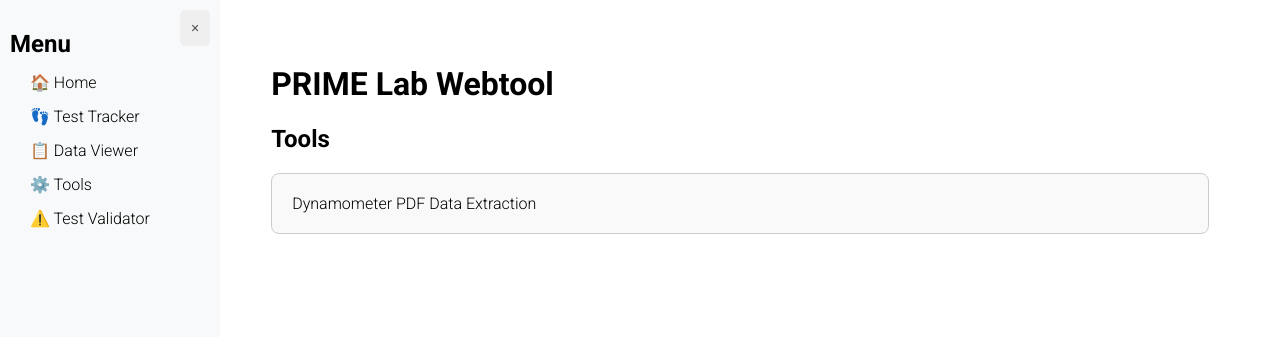
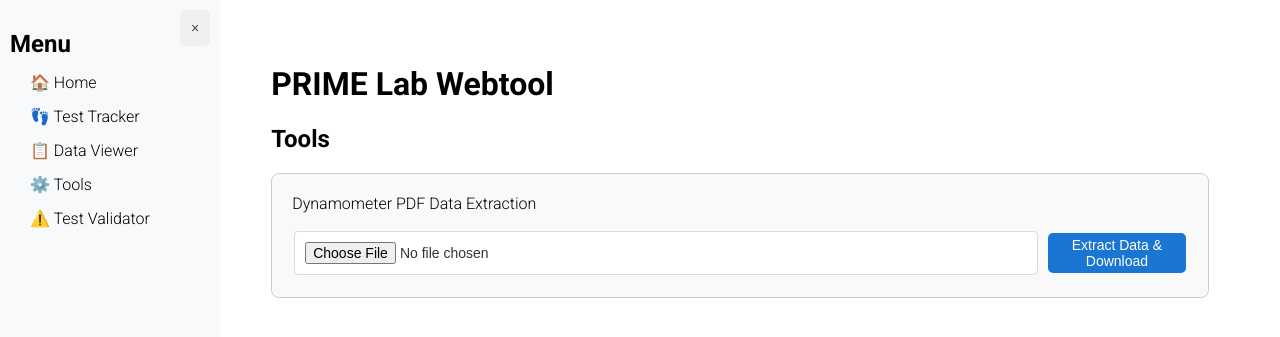
Before and after one commit to yang19-zzy/prime_webtool, a Flask app: page /data_tools/ in a window 1280 px wide. Shown: the top 337 px of the page. Run offline with Flask 3, Linux system fonts and the light colour scheme; parts of the project's set-up code (start-up, migrations or seed data) failed here and were passed over; some libraries are stand-ins or nearby versions.

Commit message:
updated UI

```diff
--- a/app/static/css/style.css
+++ b/app/static/css/style.css
@@ -424,15 +424,11 @@ button:hover {
 .sub-tool-container {
   border: 1px solid #ccc;
   border-radius: 8px;
-  /* margin: 10px; */
   padding: 12px;
-  /* max-width: 600px; */
   background-color: #f9f9f9;
 }
 
 .sub-tool-container-item.title {
-  cursor: pointer;
-  /* font-weight: bold; */
   padding: 8px;
 }
 
@@ -440,13 +436,8 @@ button:hover {
   margin: 0;
 }
 
-.sub-tool-container-item.file-form {
-  display: none;
-  margin-top: 10px;
-}
-
-.btn.submit-btn {
-  padding: 5px;
+#tools-container .btn.submit-btn {
+  padding: 4px;
   border: none;
   border-radius: 5px;
   background-color: #1976d2;
@@ -454,7 +445,7 @@ button:hover {
   cursor: pointer;
 }
 
-.btn.submit-btn:hover {
+#tools-container .btn.submit-btn:hover {
   background-color: #1565c0;
 }
 
@@ -463,8 +454,43 @@ button:hover {
   align-items: center;
   gap: 10px; /* spacing between input and button */
   max-width: none;
+  border: none;
+  background-color: transparent;
 }
 
 input[type="file"] {
   flex-grow: 1; /* allow input to take up available space */
+  background-color: white;
+  padding: 10px;
+  cursor: pointer;
 }
+input[type="file"]::file-selector-button {
+  cursor: pointer;
+}
+
+/* Error Message Pop-Up */
+.popup-overlay {
+    position: fixed;
+    top: 0; left: 0; right: 0; bottom: 0;
+    background: rgba(0,0,0,0.4);
+    display: flex;
+    align-items: center;
+    justify-content: center;
+    z-index: 9999;
+}
+.popup-content {
+    background: #fff;
+    padding: 2em 2.5em;
+    border-radius: 8px;
+    box-shadow: 0 2px 16px rgba(0,0,0,0.2);
+    position: relative;
+    min-width: 300px;
+    max-width: 90vw;
+}
+.close-btn {
+    position: absolute;
+    top: 8px;
+    right: 16px;
+    font-size: 1.5em;
+    cursor: pointer;
+}
--- a/app/static/js/toolsUI.js
+++ b/app/static/js/toolsUI.js
@@ -1,9 +1,14 @@
-document.addEventListener('DOMContentLoaded', function () {
-  const titleBlock = document.querySelector('.sub-tool-container-item.title');
-  const formBlock = document.querySelector('.sub-tool-container-item.file-form');
+// document.addEventListener('DOMContentLoaded', function () {
+//   const titleBlock = document.querySelector('.sub-tool-container-item.title');
+//   const formBlock = document.querySelector('.sub-tool-container-item.file-form');
 
-  titleBlock.addEventListener('click', function () {
-    const isVisible = formBlock.style.display === 'block';
-    formBlock.style.display = isVisible ? 'none' : 'block';
-  });
-});
+//   titleBlock.addEventListener('click', function () {
+//     const isVisible = formBlock.style.display === 'block';
+//     formBlock.style.display = isVisible ? 'none' : 'block';
+//   });
+// });
+
+window.onload = function() {
+    var popup = document.getElementById('error-popup');
+    if (popup) popup.style.display = 'flex';
+};
--- a/app/templates/base.html
+++ b/app/templates/base.html
@@ -43,6 +43,7 @@
         <main>
             <header><h1 class="">{{ lab_name }} Lab Webtool</h1></header>
             {% block content %}{% endblock %}
+            {% block error %}{% endblock %}
         </main>
     </div>
 
--- a/app/templates/tools.html
+++ b/app/templates/tools.html
@@ -28,8 +28,37 @@
                     <button class="btn submit-btn" id="extract-pdf-btn">Extract Data & Download</button>
                 </form>
             </div>
+            {% if csv_data %}
+            <script>
+                // Auto-download the CSV and refresh the page after
+                const csvData = "{{ csv_data|safe }}";  // base64 string
+
+                const blob = new Blob([Uint8Array.from(atob(csvData), c => c.charCodeAt(0))], { type: 'text/csv' });
+                const url = URL.createObjectURL(blob);
+
+                const a = document.createElement('a');
+                a.href = url;
+                a.download = 'extracted_data.csv';
+                a.click();
+
+                setTimeout(() => {
+                    window.location.href = "{{ url_for('tools.data_tools') }}";  // hard refresh
+                }, 1000);
+            </script>
+            {% endif %}
         </div>
     </div>
 
 </div>
 {% endblock %}
+
+{% block error %}
+    {% if error %}
+    <div id="error-popup" class="popup-overlay">
+        <div class="popup-content">
+            <span class="close-btn" onclick="document.getElementById('error-popup').style.display='none'">&times;</span>
+            <p>{{ error }}</p>
+        </div>
+    </div>
+    {% endif %}
+{% endblock %}
```
